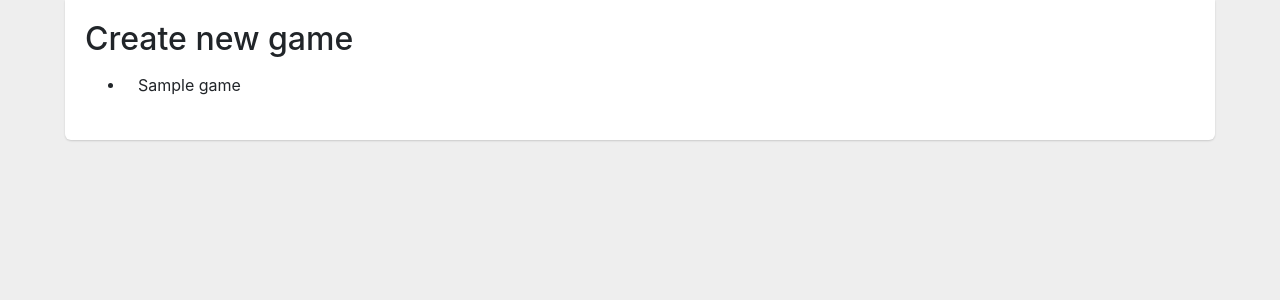
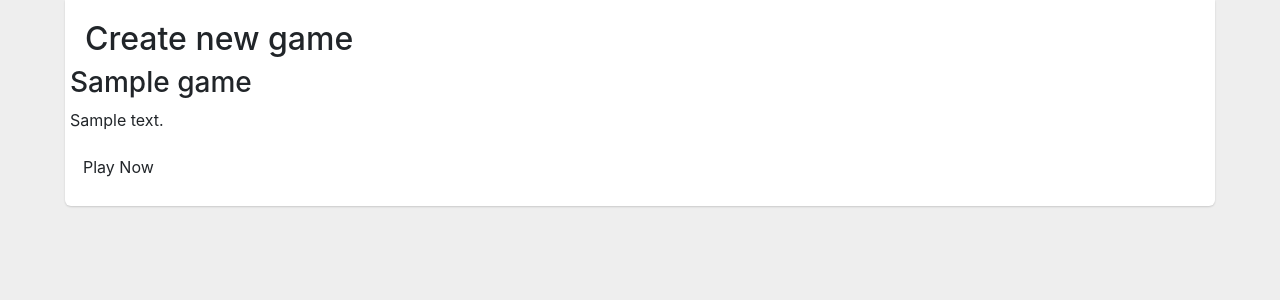
Before and after one commit to graingert/Mulitplayr, a Python web app: template webapp/templates/new_game.html in a window 1280 px wide. Shown: the part 113-413 px from the top of the page. Run offline with Jinja, Linux system fonts and the light colour scheme; the template is opened without the code that fills it: most values are stand-ins (such as "Sample title", 1, 10 or a date in 2020); grey boxes marked "Sample" are stand-in pictures; some libraries are stand-ins or nearby versions; some web fonts are replaced.

Commit message:
Made new games page mirror front page.
Also made rows more flexable if we have more than 3 games.

```diff
--- a/webapp/templates/new_game.html
+++ b/webapp/templates/new_game.html
@@ -1,11 +1,17 @@
 {% extends "base.html" %}
 {% block content %}
 <h2>Create new game</h2>
-<ul>
 {% for game in games %}
-	<li>
-		<a href="{{ uri_for('newgame-' + game.game_name) }}" class="btn">{{ game.human_name }}</a>
-	</li>
+	{% if loop.index0 is divisibleby 3 %}
+	<div class="row">
+	{% endif %}
+		<div class="span-one-third">
+			<h3>{{game.human_name}}</h2>
+			<p>{{game.description}}</p>
+			<a href="{{ uri_for('newgame-' + game.game_name) }}" class="btn">Play Now</a>
+		</div>
+	{% if loop.index is divisibleby 3 %}
+	</div>
+	{% endif %}
 {% endfor %}
-</ul>
 {% endblock %}
```
Also changed, not shown: webapp/templates/index.html (+7 -6 lines).
